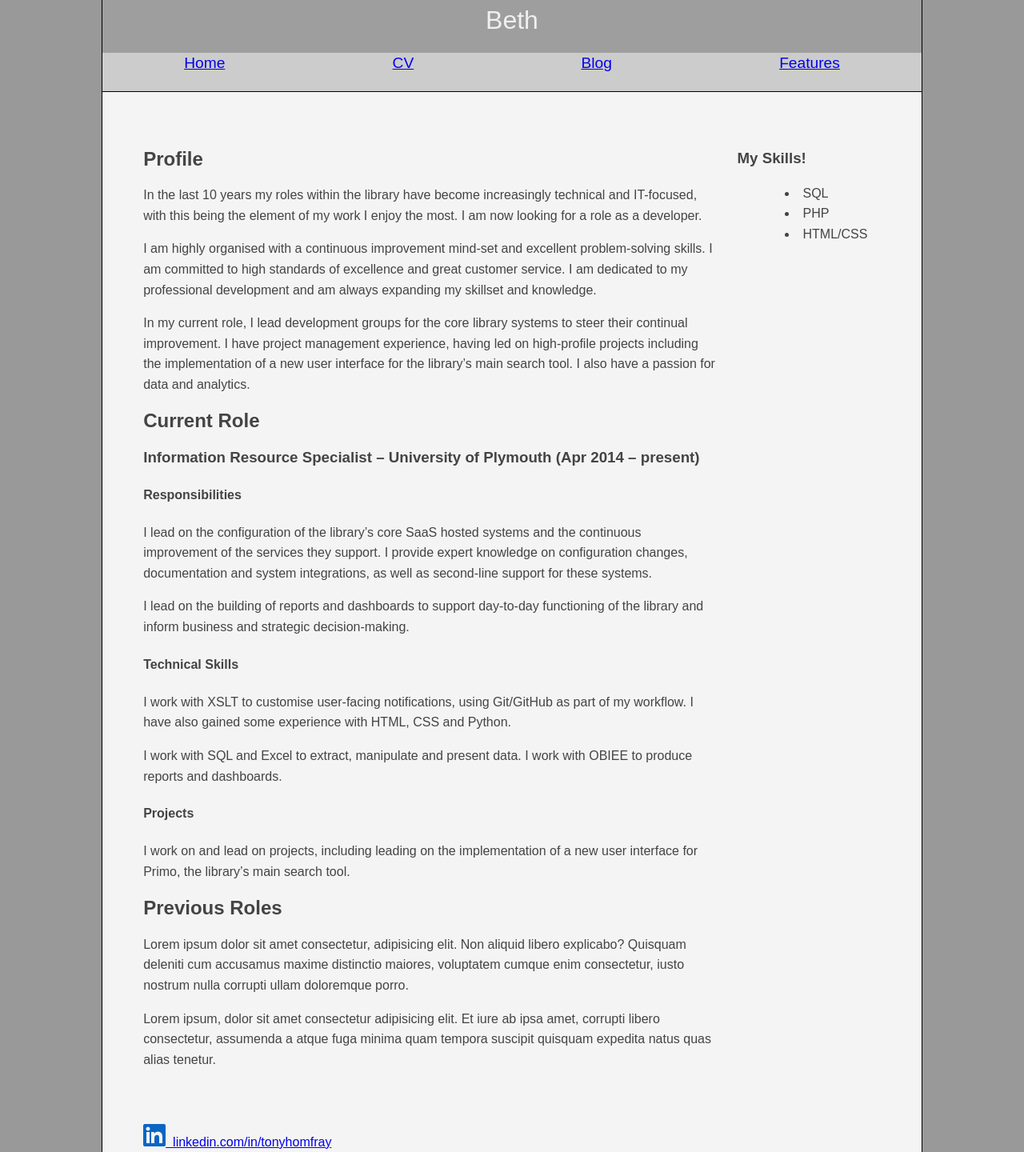
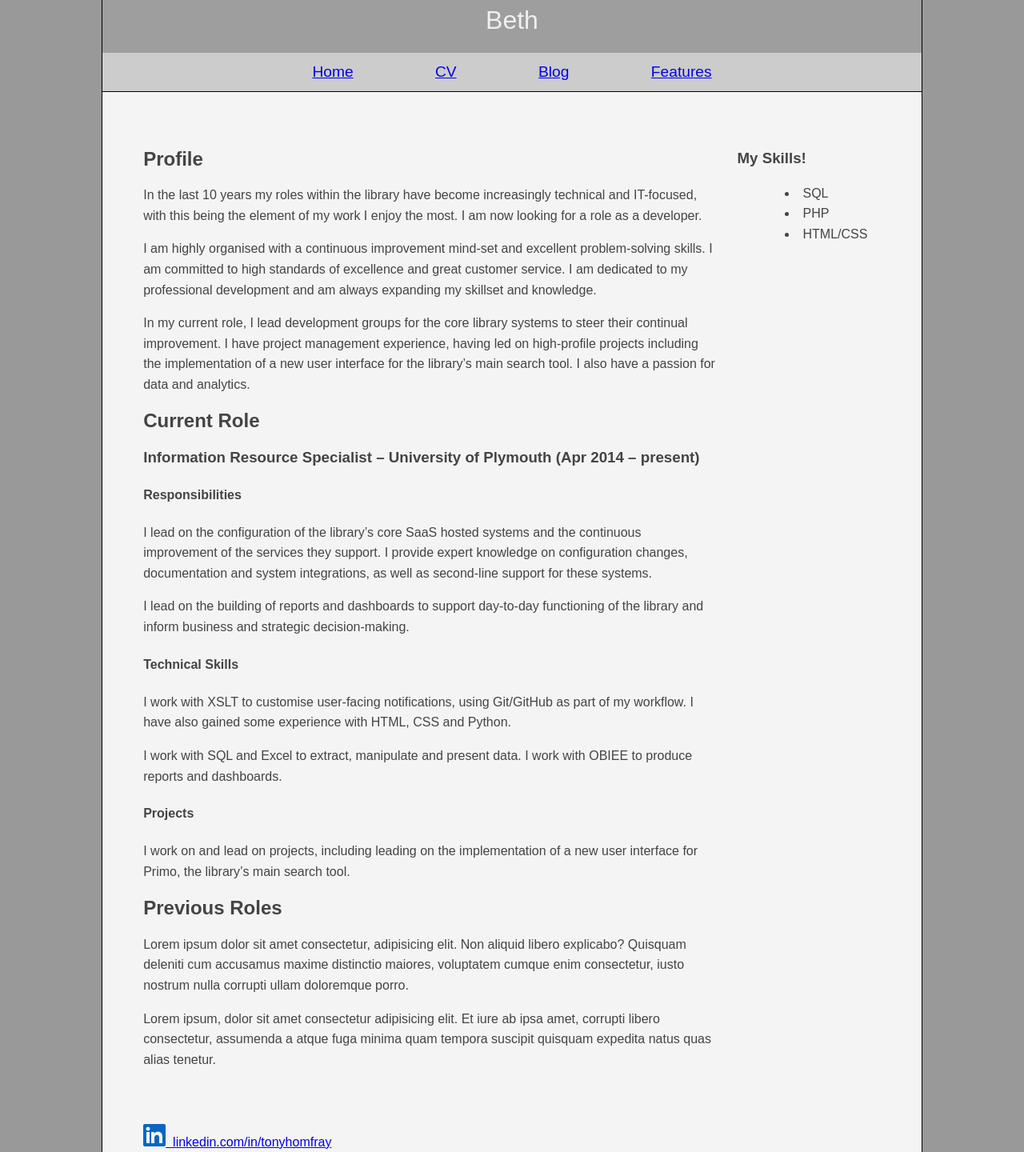
Before and after one commit to thomfray/personal_site, a PHP site: page /cv.php in a window 1280 px wide. Shown: the whole page at 80% size. Run offline with PHP 8.4, Linux system fonts and the light colour scheme; grey boxes are pictures that could not be loaded.

Commit message:
Adds css that gets the NAV working more or less how I want it ... a few further tweaks still required, but the prinicples are working at last!

```diff
--- a/CSS/styles.css
+++ b/CSS/styles.css
@@ -58,21 +58,24 @@ ul {
     font-size: 1.2rem;
     border-bottom: #000 1px solid;
     height: 3rem;
+    display: grid;
+    align-content: center;
+    /* padding: 0 20%; */
 }
 
 #main_nav ul {
     display: grid;
     grid-template-columns:   auto auto auto auto;
-    grid-gap: 5px;
-    justify-items: center;
-    align-items: center;
+    grid-gap: 10%;
+    justify-content: center;
+    align-content: end;
 
 }
 
 #main_nav li {
     list-style: none;
-    display: inline-block;
-    justify-content: center;
+    /* display: grid; */
+    /* justify-content: center; */
     align-content: center;
 }
 
@@ -113,3 +116,7 @@ ul {
 a:hover {
     color: red;
 }
+
+/* a:visited {
+    color: green;
+} */
```
